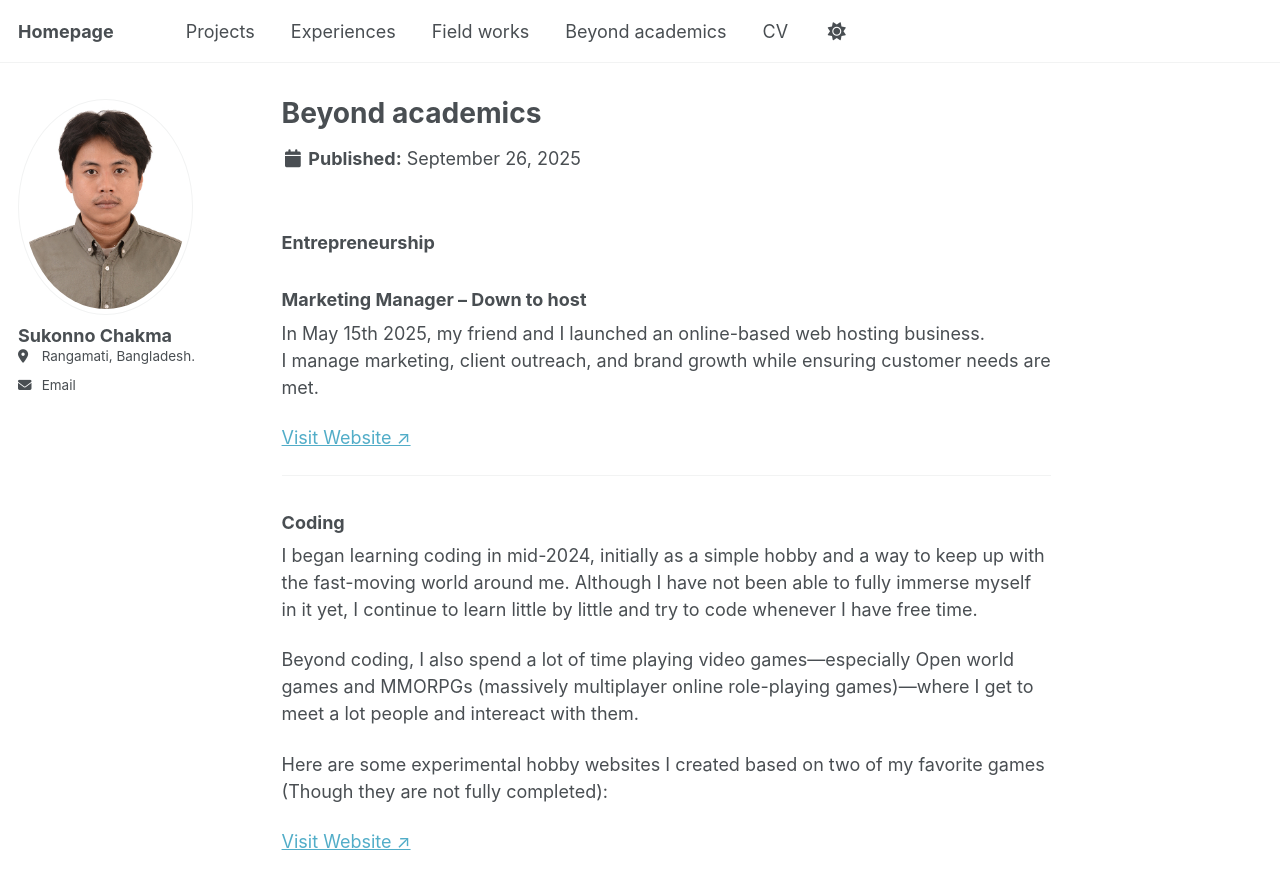
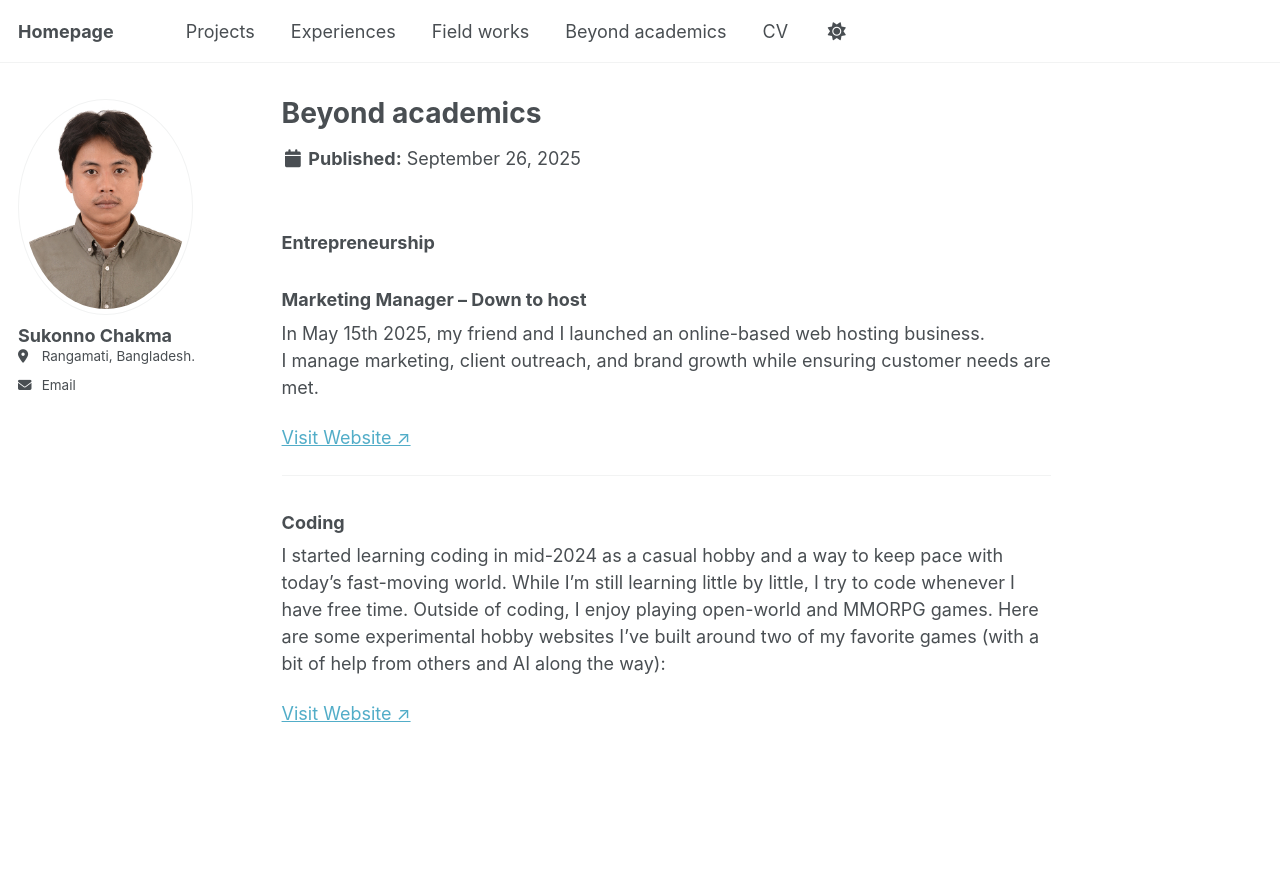
Before and after one commit to Sukonno-Chakma/Sukonno-Chakma.github.io, a Jekyll site: the page built from _academics/Academics.md, in a window 1280 px wide and 1122 px high. Shown: the top 889 px of the window. Built offline with Jekyll 4.4.1, drawn with Linux system fonts in a browser that asks for light colours.

Commit message:
Update Academics.md

```diff
--- a/_academics/Academics.md
+++ b/_academics/Academics.md
@@ -14,10 +14,6 @@ I manage marketing, client outreach, and brand growth while ensuring customer ne
 
 ---
 ### Coding
-I began learning coding in mid-2024, initially as a simple hobby and a way to keep up with the fast-moving world around me. Although I have not been able to fully immerse myself in it yet, I continue to learn little by little and try to code whenever I have free time.
-
-Beyond coding, I also spend a lot of time playing video games—especially Open world games and MMORPGs (massively multiplayer online role-playing games)—where I get to meet a lot people and intereact with them.
-
-Here are some experimental hobby websites I created based on two of my favorite games (Though they are not fully completed):
+I started learning coding in mid-2024 as a casual hobby and a way to keep pace with today’s fast-moving world. While I’m still learning little by little, I try to code whenever I have free time. Outside of coding, I enjoy playing open-world and MMORPG games. Here are some experimental hobby websites I’ve built around two of my favorite games (with a bit of help from others and AI along the way):
 
 [Visit Website ↗](https://sukonno-chakma.github.io/Warhammer-Is-Fun/)
```
